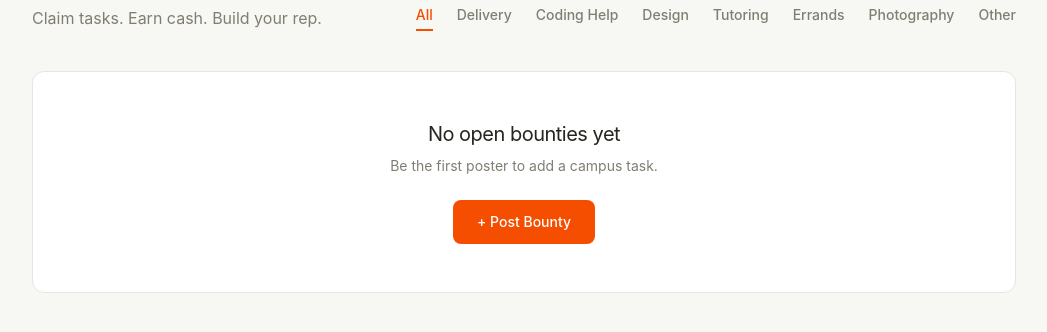
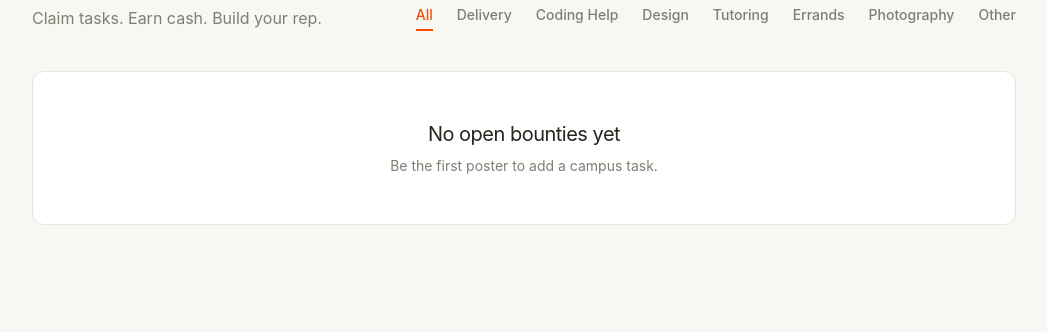
Before and after one commit to irfan-deni/bountyboard, a Django app: page / in a window 1280 px wide. Shown: the part 152-484 px from the top of the page, without its empty margins (116-1163 px from the left). Run offline with Django 5.2, Linux system fonts and the light colour scheme; data that the repository does not hold is empty; style sheets or scripts are compiled from the project's sources.

Commit message:
made changes to the home.html

```diff
--- a/templates/tasks/home.html
+++ b/templates/tasks/home.html
@@ -31,7 +31,7 @@
     <section class="rounded-lg bg-surface-card border border-hairline p-12 text-center">
         <h2 class="text-xl font-normal tracking-tight text-ink">No open bounties yet</h2>
         <p class="mt-2 text-sm text-muted">Be the first poster to add a campus task.</p>
-        <a href="{% url 'task_create' %}" class="mt-6 inline-flex rounded-md bg-primary px-6 py-3 text-sm font-medium text-on-primary no-underline hover:bg-primary-active">+ Post Bounty</a>
+        <!-- <a href="{% url 'task_create' %}" class="mt-6 inline-flex rounded-md bg-primary px-6 py-3 text-sm font-medium text-on-primary no-underline hover:bg-primary-active">+ Post Bounty</a> -->
     </section>
 {% endif %}
 {% endblock %}
```
